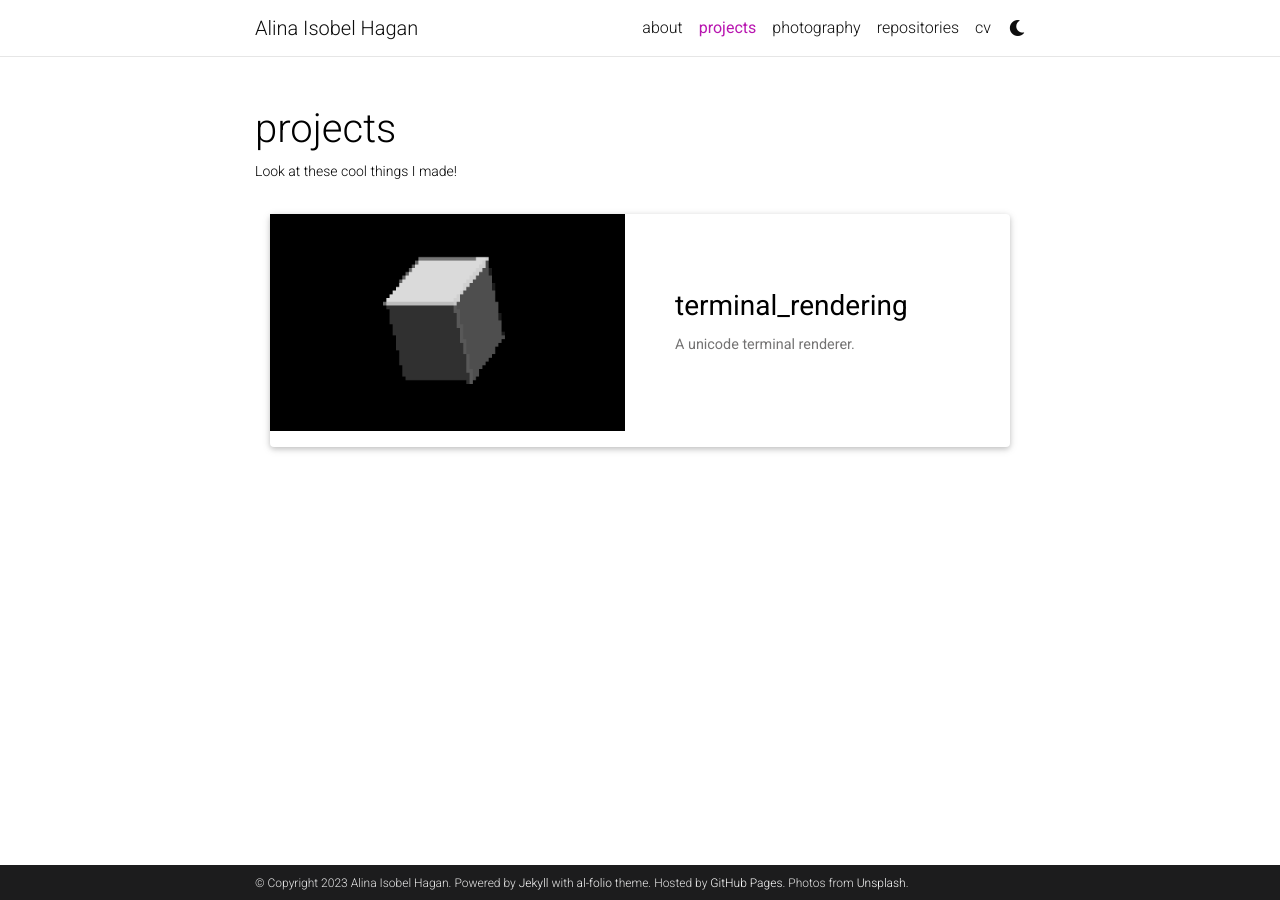
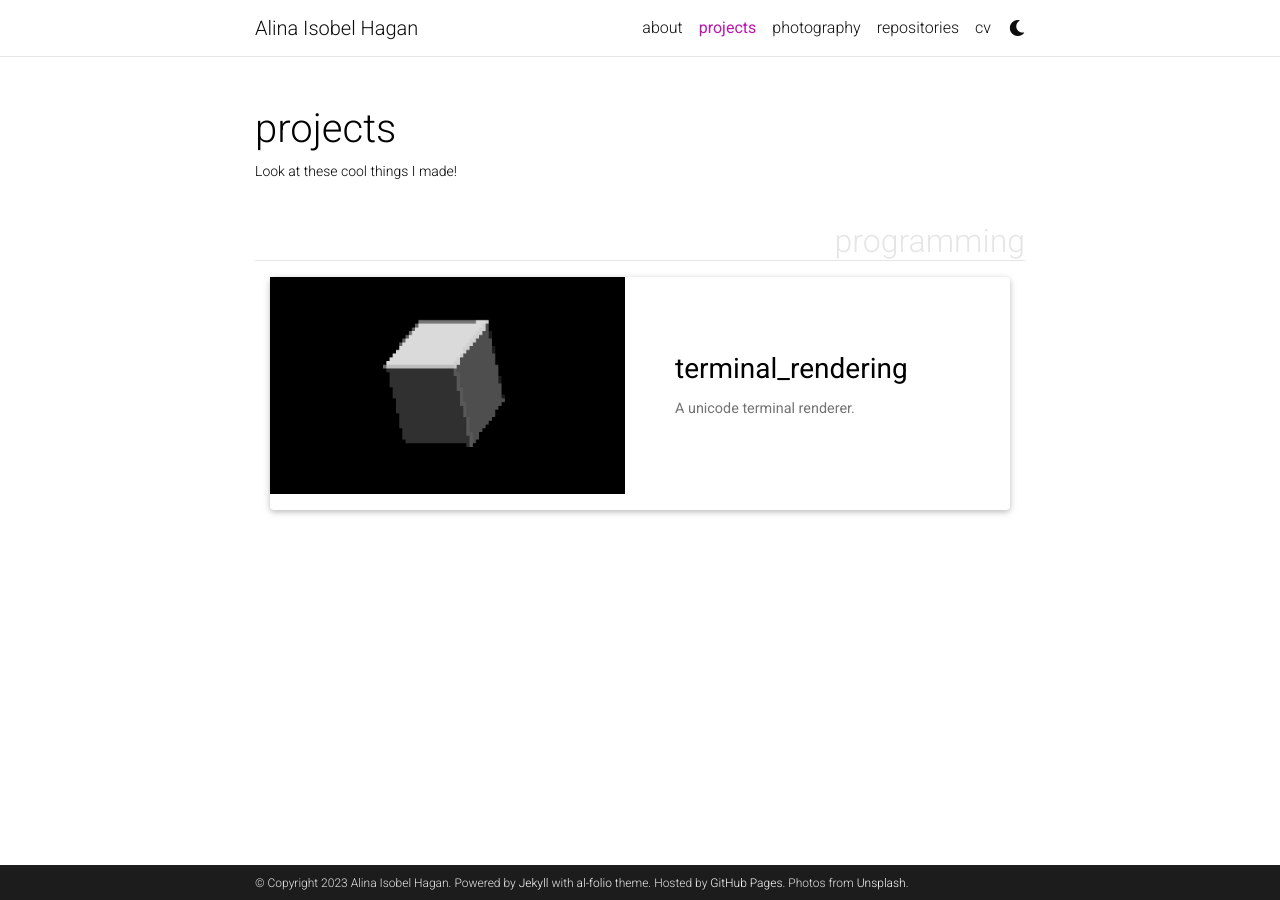
Before and after one commit to aihphysics/aihphysics.github.io, a Jekyll site: the page built from _pages/projects.md, in a window 1280 px wide. Built offline with Jekyll 4.4.1, drawn with Linux system fonts in a browser that asks for light colours; full-size pictures stand in for the smaller copies a plugin makes; comment, search, counter and statistics services are not loaded; a style sheet for code colours, icons or effects is not loaded.

Commit message:
making sure that file is added this time

```diff
--- a/_config.yml
+++ b/_config.yml
@@ -343,7 +343,7 @@ enable_tooltips:            false  # enables automatic tooltip links generated
 enable_darkmode:            true   # enables switching between light/dark modes
 enable_navbar_social:       false  # enables displaying social links in the
                                    # navbar on the about page
-enable_project_categories:  false   # enables categorization of projects into
+enable_project_categories:  true   # enables categorization of projects into
                                    # multiple categories
 enable_medium_zoom:         true   # enables image zoom feature (as on medium.com)
 enable_progressbar:         true   # enables a horizontal progress bar linked to the vertical scroll position
```
